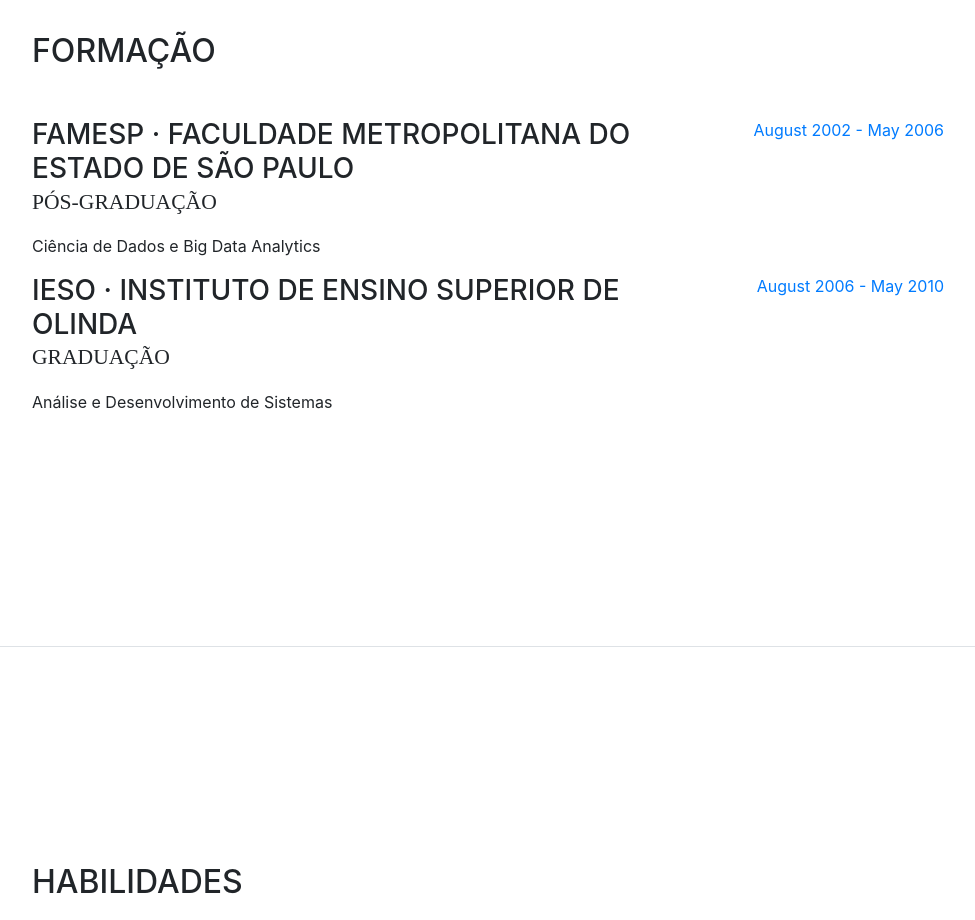
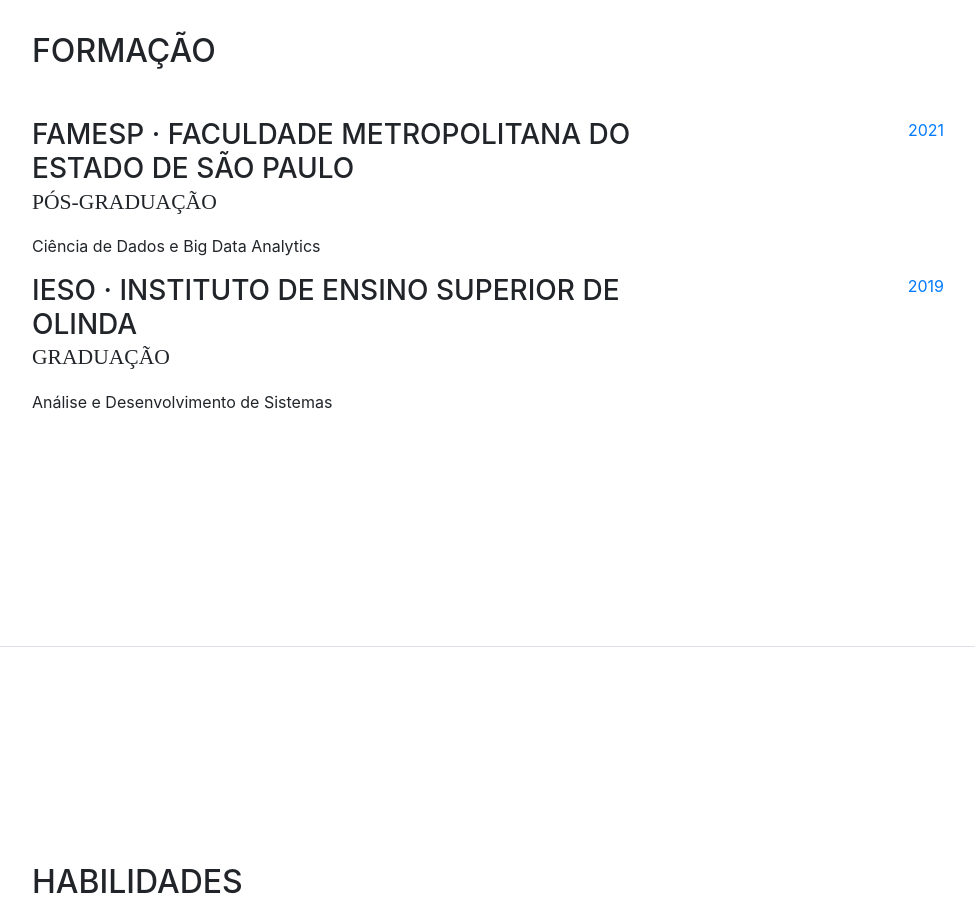
Before and after one commit to humbertoconstantinong/humbertoconstantinong.github.io, a website with bundled scripts: page index.html in a window 1280 px wide. Shown: the part 2440-3360 px from the top of the page, without its empty margins (288-1263 px from the left). Built offline with nearby package versions, Linux system fonts and the light colour scheme; a web font is replaced by a local one.

Commit message:
anos formação

```diff
--- a/index.html
+++ b/index.html
@@ -177,7 +177,7 @@
               <p>Ciência de Dados e Big Data Analytics</p>
             </div>
             <div class="resume-date text-md-right">
-              <span class="text-primary">August 2002 - May 2006</span>
+              <span class="text-primary">2021</span>
             </div>
           </div>
 
@@ -188,7 +188,7 @@
               <div>Análise e Desenvolvimento de Sistemas</div>
             </div>
             <div class="resume-date text-md-right">
-              <span class="text-primary">August 2006 - May 2010</span>
+              <span class="text-primary">2019</span>
             </div>
           </div>
 
```
